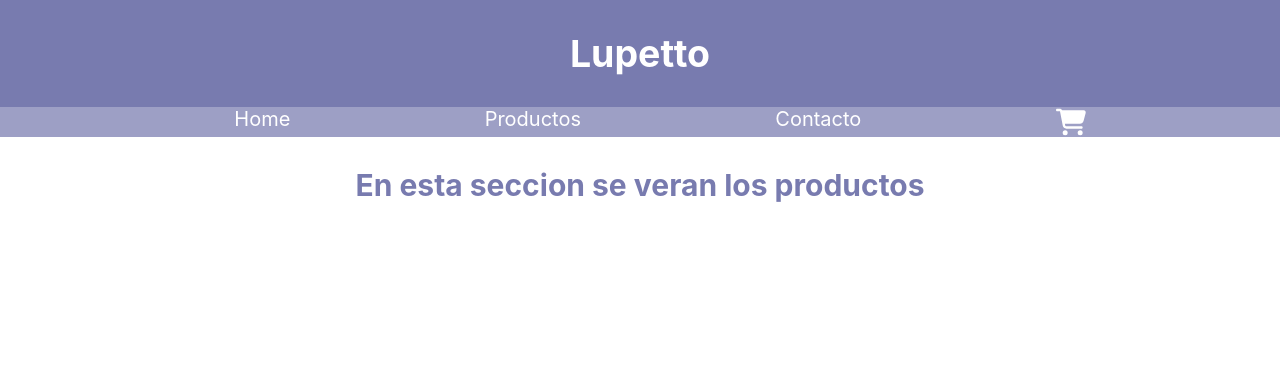
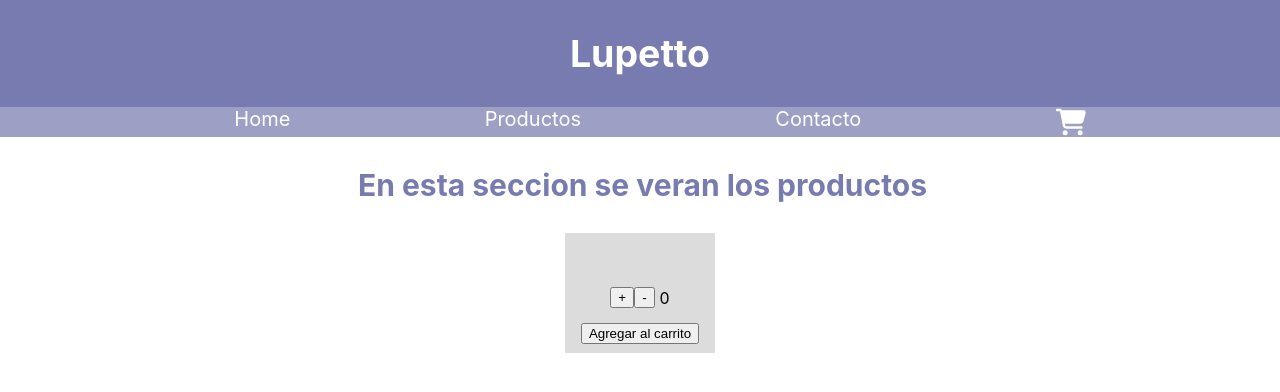
Before and after one commit to JUthurralt/Proyecto-ReactJS, a React (Create React App) app: page / in a window 1280 px wide. Shown: the top 392 px of the page. Built offline with nearby package versions, Linux system fonts and the light colour scheme.

Commit message:
Contador con boton

```diff
--- /dev/null
+++ b/src/components/ItemCount.css
@@ -0,0 +1,34 @@
+#botones {
+    display: flex;
+    flex-direction: column;
+    justify-content: center;
+    align-content: center;
+    text-align: center;
+    align-items: center;
+    width: 150px;
+    height: 150px;
+}
+
+.agregar {
+    display: flex;
+    flex-direction: row;
+    height: 50px;
+    width: 150px;
+    align-items: center;
+    align-content: center;
+    justify-content: center;
+}
+
+#producto {
+    background-color: gainsboro;
+    height: 120px;
+    width: 150px;
+    display: flex;
+    justify-content: center;
+    margin-left: auto;
+    margin-right: auto;
+}
+
+p{
+    margin-left: 5px;
+}
--- /dev/null
+++ b/src/components/ItemCount.js
@@ -0,0 +1,40 @@
+import { useState } from "react";
+import "./ItemCount.css";
+
+const ItemCount = ({ stock, initial }) => {
+  const [count, SetCount] = useState(0);
+  // const [stock] =useState(3)
+  const Agregar = ({}) => {
+    if (stock > count) {
+      SetCount(count + 1);
+    } else {
+      console.log("No hay stock");
+    }
+  };
+
+  const Quitar = ({}) =>{
+    if (count > initial){
+        SetCount(count - 1);
+    } else {
+        console.log("No hay productos para quitar");
+    }
+  }
+
+  const onAdd = ({}) =>{
+      alert("Agregaste " + count + " items.");
+  }
+  return (
+    <div id="producto">
+      <div id="botones">
+        <div className="agregar">
+          <button onClick={Agregar}>+</button>
+          <button onClick={Quitar}>-</button>
+          <p>{count}</p>
+        </div>
+        <button onClick={onAdd}>Agregar al carrito</button>
+      </div>
+    </div>
+  );
+};
+
+export default ItemCount;
--- a/src/components/ItemListContainer.css
+++ b/src/components/ItemListContainer.css
@@ -6,3 +6,10 @@
     font-weight: bold;
     color: rgb(120, 123, 175);
 }
+
+#items {
+    display: flex;
+    flex-direction: column;
+    justify-content: center;
+
+}
--- a/src/components/ItemListContainer.js
+++ b/src/components/ItemListContainer.js
@@ -1,10 +1,12 @@
 import "./ItemListContainer.css";
+import ItemCount from "./ItemCount";
 
 const ItemListContainer = (props) => {
     return (
        <>
-       <div>
+       <div id="items">
      <p id="Props"> {props.mensaje} </p>
+     <ItemCount stock={3} initial={0}></ItemCount>
      </div>
        </>
     )
```
